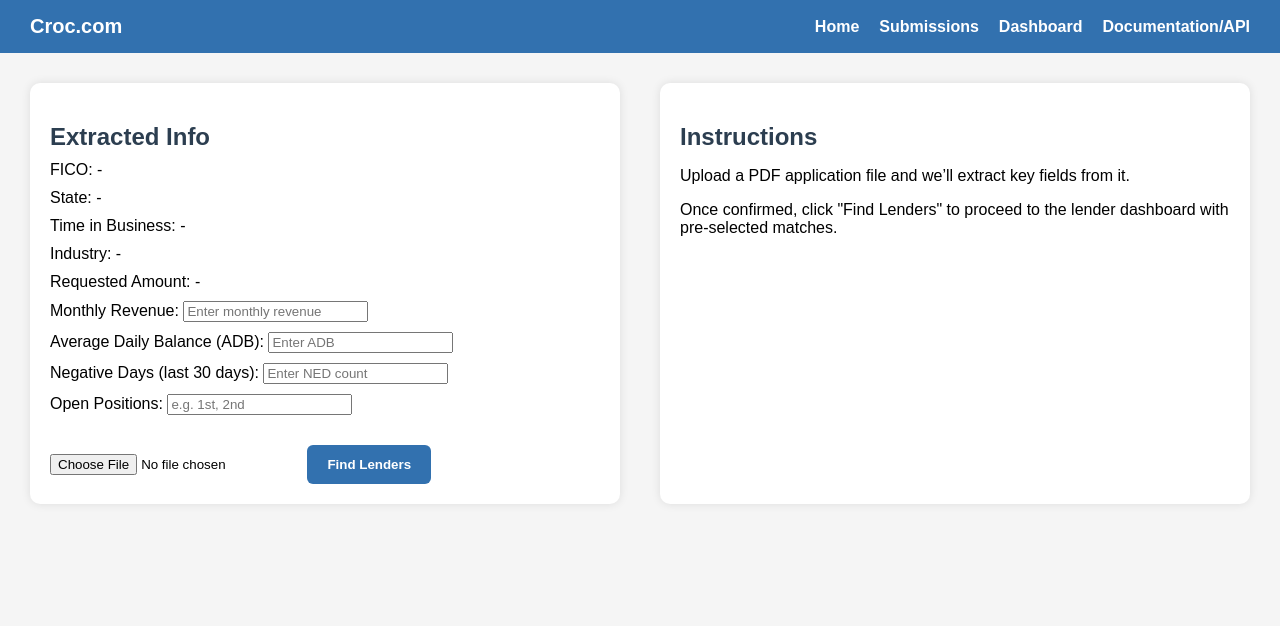
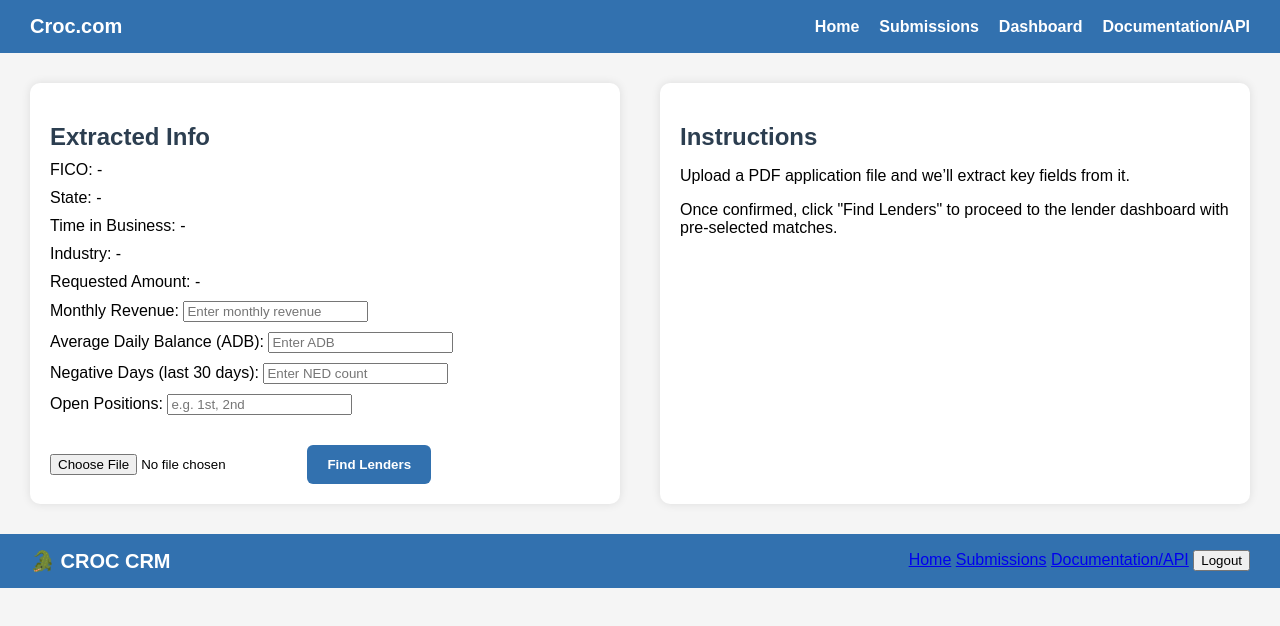
Before and after one commit to Maheedhar-rao/Pathway-catalyst-workflow, a website: page Frontend/pdf.html in a window 1280 px wide. Drawn offline with Linux system fonts and the light colour scheme.

Commit message:
Update pdf.html
Added logout logic

```diff
--- a/Frontend/pdf.html
+++ b/Frontend/pdf.html
@@ -104,6 +104,7 @@
   </div>
 
   <script src="https://cdnjs.cloudflare.com/ajax/libs/pdf.js/3.4.120/pdf.min.js"></script>
+  <div id="navbar"></div>
   <script>
     document.getElementById('upload').addEventListener('change', async function (event) {
       const file = event.target.files[0];
@@ -193,6 +194,18 @@
       localStorage.setItem('borrowerData', JSON.stringify(data));
       window.location.href = 'lender.html';
     }
+    async function loadNavbar() {
+    const res = await fetch('/navbar.html');
+    const html = await res.text();
+    document.getElementById('navbar').innerHTML = html;
+  }
+
+  function logout() {
+    localStorage.removeItem("id_token");
+    window.location.href = "/login.html";
+  }
+
+  loadNavbar();
   </script>
 </body>
 </html>
```
